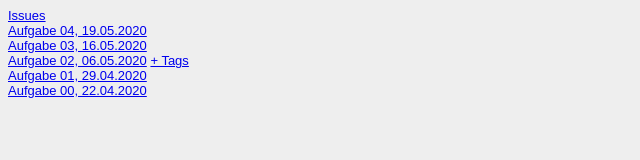
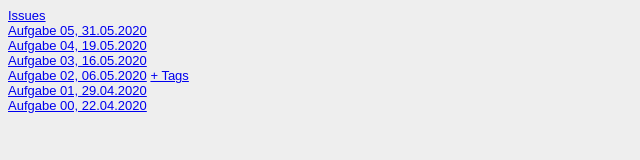
Before and after one commit to Ivorysanna/GiS-SoSe2020, a plain HTML site: page Steckbrief/steckbrief.htm in a window 1280 px wide. Shown: the whole page, without its empty margins (0-640 px from the left). Drawn offline with Linux system fonts and the light colour scheme.

Commit message:
Steckbrief Aufgabe 5 hochladen

```diff
--- a/Steckbrief/steckbrief.htm
+++ b/Steckbrief/steckbrief.htm
@@ -16,6 +16,11 @@
 <body>
 	<a href="https://github.com/Ivorysanna/GiS-SoSe2020/issues" target="_blank">Issues</a>
 	<br />
+
+	<a href="https://ivorysanna.github.io/GiS-SoSe2020/Aufgaben/05/Startseite.html" target="_blank">Aufgabe
+		05, 31.05.2020</a>
+	<br />
+
 	<a href="https://ivorysanna.github.io/GiS-SoSe2020/Aufgaben/04/Startseite.html" target="_blank">Aufgabe
 		04, 19.05.2020</a>
 	<br />
```
